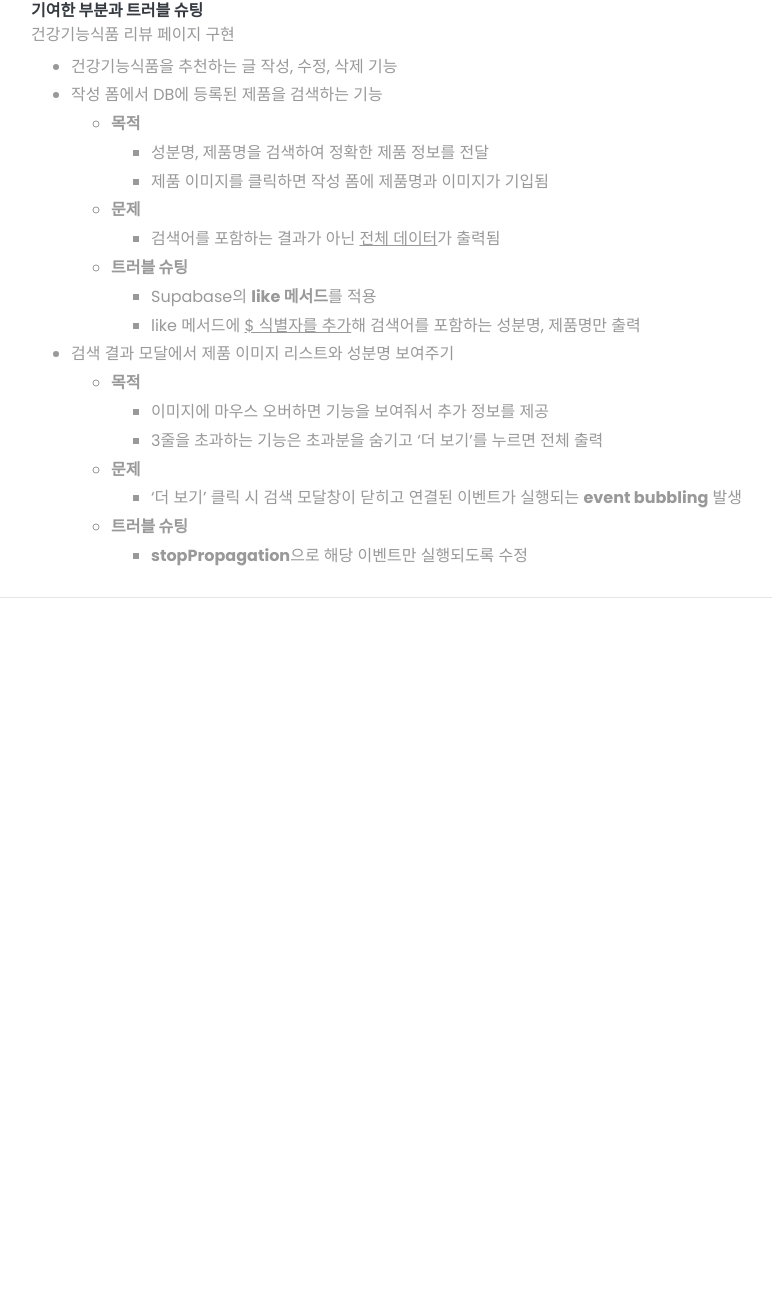
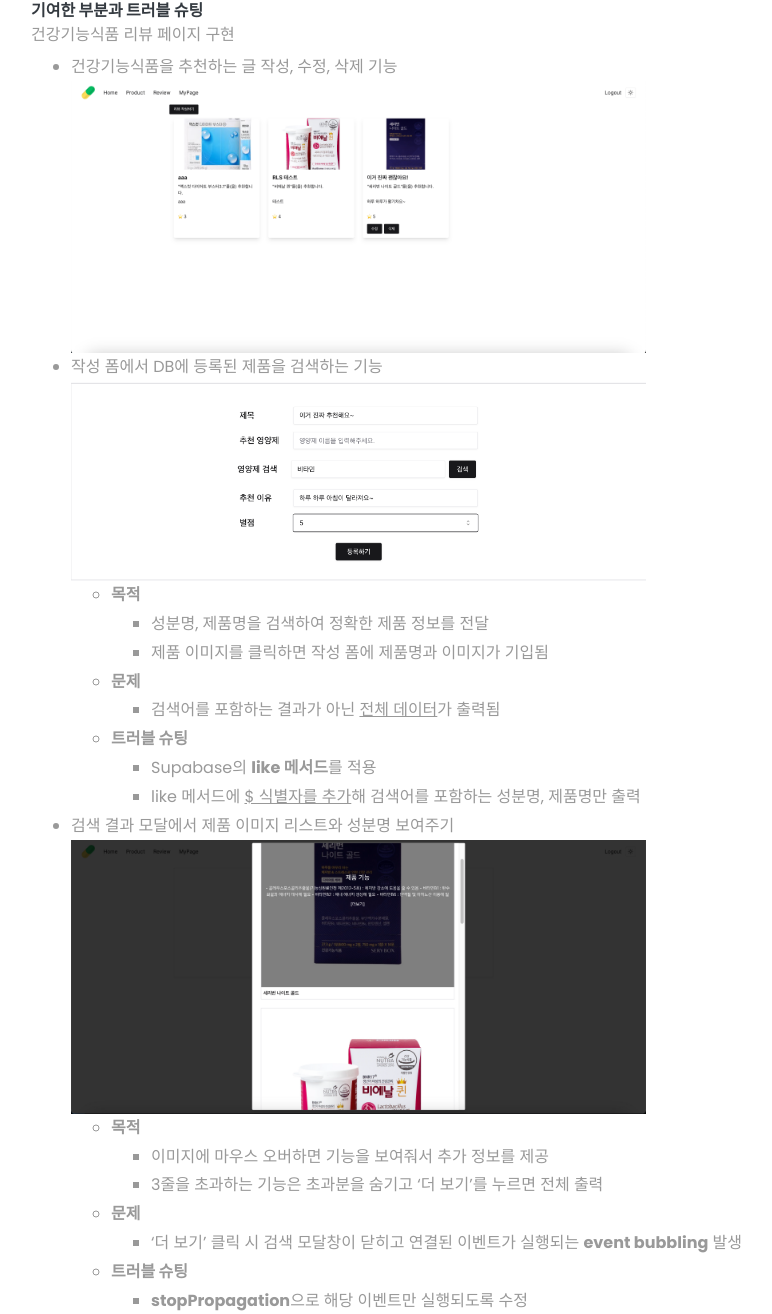
Before and after one commit to hongppa324/web-porfolio, a plain HTML site: page index.html in a window 1280 px wide. Shown: the part 6669-7983 px from the top of the page, without its empty margins (405-1177 px from the left). Drawn offline with Linux system fonts and the light colour scheme; files whose address does not match are found by name.

Commit message:
Fill ur Pill, ReacTube 스크린샷 추가 완료

```diff
--- a/index.html
+++ b/index.html
@@ -522,7 +522,11 @@
 										<h6>건강기능식품 리뷰 페이지 구현</h6>
 										<ul>
 											<li>건강기능식품을 추천하는 글 작성, 수정, 삭제 기능</li>
+											<img src="./images/projects/FillurPill/Review-page-main-after.png"
+												alt="리뷰 페이지, 글 작성 후" width="80%">
 											<li>작성 폼에서 DB에 등록된 제품을 검색하는 기능
+												<img src="./images/projects/FillurPill/Review-form.png" alt="리뷰 폼에서 검색"
+													width="80%">
 												<ul>
 													<li>
 														<strong>목적</strong>
@@ -547,6 +551,8 @@
 												</ul>
 											</li>
 											<li>검색 결과 모달에서 제품 이미지 리스트와 성분명 보여주기
+												<img src="./images/projects/FillurPill/Review-search.png"
+													alt="리뷰 폼에서 검색" width="80%">
 												<ul>
 													<li>
 														<strong>목적</strong>
@@ -647,6 +653,8 @@
 										<h6>(2) 로그인/회원가입</h6>
 										<ul>
 											<li>회원가입을 통해 유저가 작성한 글과 댓글에만 수정, 삭제 권한 부여</li>
+											<img src="./images/projects/ReacTube/Sign-up.png" alt="회원 가입" width="50%">
+											<img src="./images/projects/ReacTube/Log-in.png" alt="로그인" width="50%">
 											<li>회원가입 <span class="hover-text">확인 메일 발송<div
 														class="hover-image-container-small">
 														<img src="./images/projects/ReacTube/Confirm-mail.png"
```
Also changed, not shown: images/projects/FillurPill/Review-form-completed.png (added), images/projects/FillurPill/Review-form.png (added), images/projects/FillurPill/Review-page-main-after.png (added), images/projects/FillurPill/Review-page-main.png (added), images/projects/FillurPill/Review-search.png (added), images/projects/ReacTube/Log-in.png (added), images/projects/ReacTube/Sign-up.png (added).
